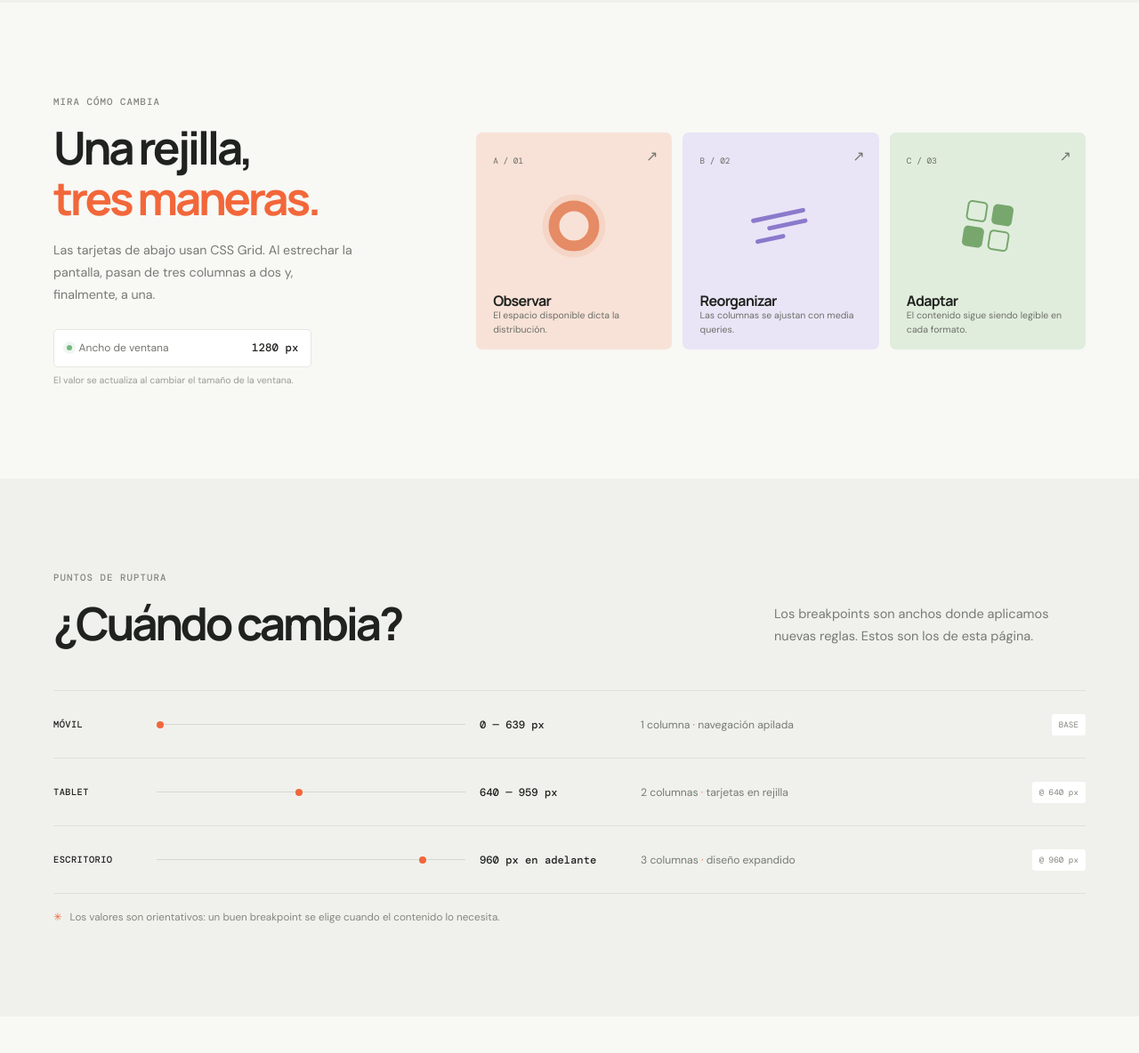
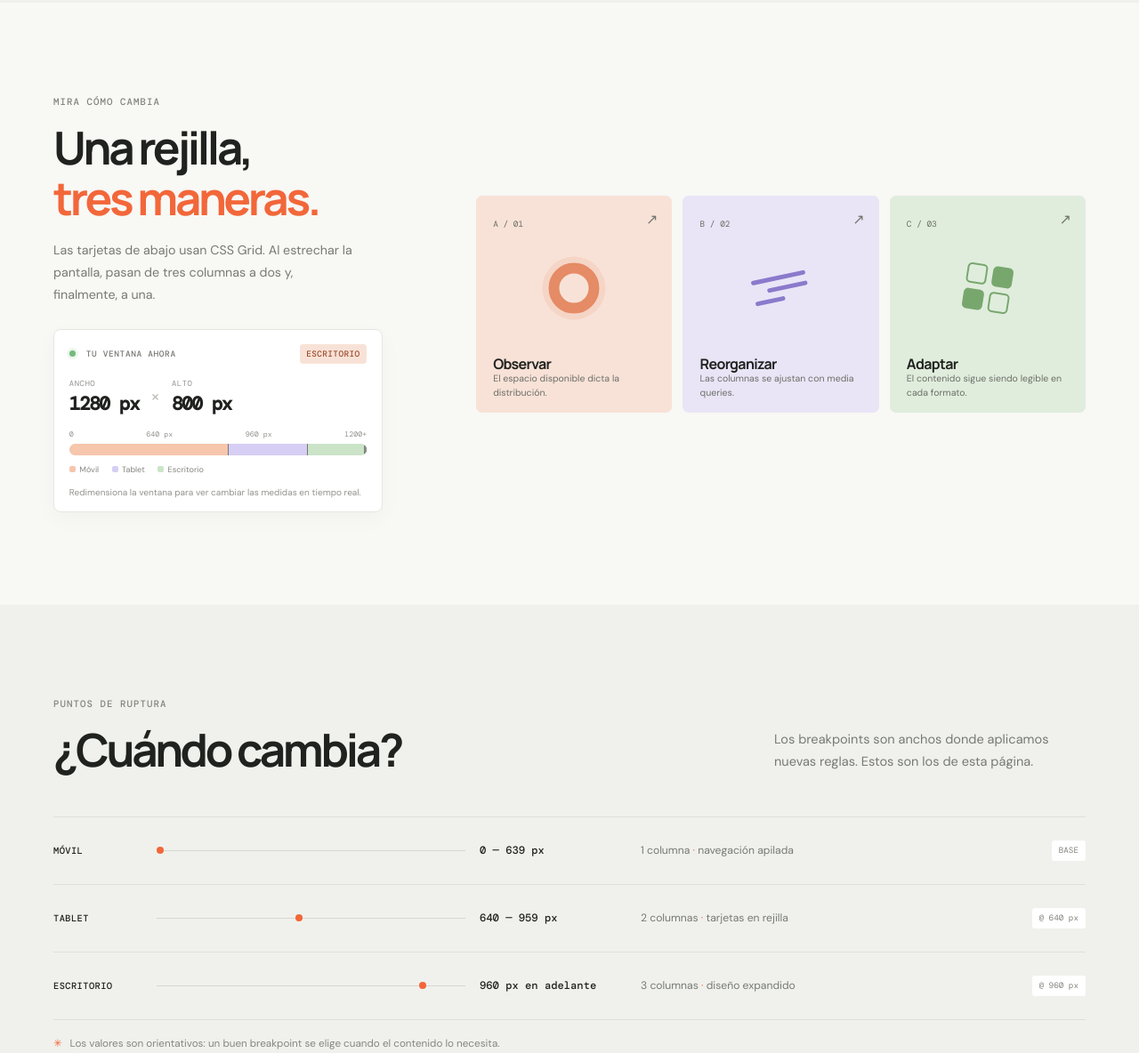
Before and after one commit to victoreuniv/mockup-responsive, a plain HTML site: page index.html in a window 1280 px wide. Shown: the part 1295-2479 px from the top of the page at 89% size. Drawn offline with nearby package versions, Linux system fonts and the light colour scheme.

Commit message:
Add live viewport size and breakpoint visualizer

```diff
--- a/index.html
+++ b/index.html
@@ -6,87 +6,59 @@
   <meta name="description" content="Un ejemplo didáctico de diseño web responsivo con rejillas fluidas y media queries.">
   <title>Diseño responsivo — laboratorio visual</title>
   <link rel="stylesheet" href="styles.css">
+  <link rel="stylesheet" href="viewport.css">
 </head>
 <body>
   <a class="skip-link" href="#contenido">Saltar al contenido</a>
   <header class="site-header">
-    <a class="brand" href="#inicio" aria-label="Fluido, inicio">
-      <span class="brand-mark" aria-hidden="true">↗</span>
-      <span>fluido<span class="brand-dot">.</span></span>
-    </a>
-    <nav class="main-nav" aria-label="Navegación principal">
-      <a href="#principios">Principios</a>
-      <a href="#prueba">Pruébalo</a>
-      <a class="nav-cta" href="#breakpoints">Ver breakpoints <span aria-hidden="true">↓</span></a>
-    </nav>
+    <a class="brand" href="#inicio" aria-label="Fluido, inicio"><span class="brand-mark" aria-hidden="true">↗</span><span>fluido<span class="brand-dot">.</span></span></a>
+    <nav class="main-nav" aria-label="Navegación principal"><a href="#principios">Principios</a><a href="#prueba">Pruébalo</a><a class="nav-cta" href="#breakpoints">Ver breakpoints <span aria-hidden="true">↓</span></a></nav>
   </header>
-
   <main id="contenido">
     <section class="hero page-wrap" id="inicio">
-      <div class="hero-copy">
-        <p class="eyebrow"><span class="live-dot"></span> LABORATORIO DE DISEÑO WEB</p>
-        <h1>Una web.<br>Todos los <span>tamaños.</span></h1>
-        <p class="intro">El diseño responsivo adapta la presentación al espacio disponible. Cambia el ancho de esta ventana y observa cómo se reorganiza la página.</p>
-        <a class="text-link" href="#prueba">Explorar el ejemplo <span aria-hidden="true">→</span></a>
-      </div>
-      <div class="hero-art" aria-label="Ilustración adaptable de tres pantallas: móvil, tablet y escritorio" role="img">
-        <div class="art-glow"></div>
-        <div class="screen screen-desktop"><div class="screen-top"><i></i><i></i><i></i></div><div class="screen-content"><b></b><span></span><span></span><div class="mini-grid"><i></i><i></i><i></i></div></div></div>
-        <div class="screen screen-tablet"><div class="screen-top"><i></i><i></i><i></i></div><div class="screen-content"><b></b><span></span><span></span><div class="mini-grid"><i></i><i></i><i></i></div></div></div>
-        <div class="screen screen-mobile"><div class="screen-top"><i></i><i></i><i></i></div><div class="screen-content"><b></b><span></span><span></span><div class="mini-grid"><i></i><i></i><i></i></div></div></div>
-        <span class="art-caption">móvil <i>·</i> tablet <i>·</i> escritorio</span>
-      </div>
+      <div class="hero-copy"><p class="eyebrow"><span class="live-dot"></span> LABORATORIO DE DISEÑO WEB</p><h1>Una web.<br>Todos los <span>tamaños.</span></h1><p class="intro">El diseño responsivo adapta la presentación al espacio disponible. Cambia el ancho de esta ventana y observa cómo se reorganiza la página.</p><a class="text-link" href="#prueba">Explorar el ejemplo <span aria-hidden="true">→</span></a></div>
+      <div class="hero-art" aria-label="Ilustración adaptable de tres pantallas: móvil, tablet y escritorio" role="img"><div class="art-glow"></div><div class="screen screen-desktop"><div class="screen-top"><i></i><i></i><i></i></div><div class="screen-content"><b></b><span></span><span></span><div class="mini-grid"><i></i><i></i><i></i></div></div></div><div class="screen screen-tablet"><div class="screen-top"><i></i><i></i><i></i></div><div class="screen-content"><b></b><span></span><span></span><div class="mini-grid"><i></i><i></i><i></i></div></div></div><div class="screen screen-mobile"><div class="screen-top"><i></i><i></i><i></i></div><div class="screen-content"><b></b><span></span><span></span><div class="mini-grid"><i></i><i></i><i></i></div></div></div><span class="art-caption">móvil <i>·</i> tablet <i>·</i> escritorio</span></div>
       <div class="hero-meta"><span>01 — 03</span><span>Desliza para descubrir <span aria-hidden="true">↓</span></span></div>
     </section>
-
-    <section class="principles section-pad" id="principios">
-      <div class="page-wrap">
-        <div class="section-heading">
-          <div><p class="eyebrow">LAS PIEZAS CLAVE</p><h2>Flexible por diseño.</h2></div>
-          <p>En vez de crear una web distinta para cada dispositivo, usamos reglas que responden al espacio disponible.</p>
-        </div>
-        <div class="principle-grid">
+    <section class="principles section-pad" id="principios"><div class="page-wrap"><div class="section-heading"><div><p class="eyebrow">LAS PIEZAS CLAVE</p><h2>Flexible por diseño.</h2></div><p>En vez de crear una web distinta para cada dispositivo, usamos reglas que responden al espacio disponible.</p></div><div class="principle-grid">
       <article class="principle-card"><span class="card-number">01</span><div class="card-icon icon-grid" aria-hidden="true"><i></i><i></i><i></i><i></i></div><h3>Rejillas fluidas</h3><p>Columnas con <code>fr</code> y porcentajes reparten el espacio sin fijar anchos rígidos.</p><span class="card-tag">grid-template-columns: 1fr</span></article>
       <article class="principle-card"><span class="card-number">02</span><div class="card-icon icon-type" aria-hidden="true">Aa</div><h3>Unidades relativas</h3><p><code>rem</code>, <code>%</code> y <code>max-width</code> hacen que textos y bloques escalen mejor.</p><span class="card-tag">padding: 2rem</span></article>
       <article class="principle-card"><span class="card-number">03</span><div class="card-icon icon-media" aria-hidden="true"><span>↔</span></div><h3>Contenido adaptable</h3><p>Las imágenes respetan el contenedor y el menú cambia de disposición en pantallas pequeñas.</p><span class="card-tag">max-width: 100%</span></article>
+    </div></div></section>
+    <section class="demo section-pad" id="prueba"><div class="page-wrap demo-layout">
+      <div class="demo-copy"><p class="eyebrow">MIRA CÓMO CAMBIA</p><h2>Una rejilla,<br><span>tres maneras.</span></h2><p>Las tarjetas de abajo usan CSS Grid. Al estrechar la pantalla, pasan de tres columnas a dos y, finalmente, a una.</p>
+        <div class="viewport-panel" aria-live="polite" aria-label="Medidas actuales de la ventana y breakpoint activo">
+          <div class="viewport-readout"><span class="viewport-label"><i class="viewport-live-dot"></i> TU VENTANA AHORA</span><span class="viewport-device" id="viewport-device">—</span></div>
+          <div class="viewport-dimensions"><div><span>ANCHO</span><strong id="viewport-width">—</strong></div><i class="dimension-cross" aria-hidden="true">×</i><div><span>ALTO</span><strong id="viewport-height">—</strong></div></div>
+          <div class="ruler-wrap"><div class="ruler-labels"><span>0</span><span>640 px</span><span>960 px</span><span>1200+</span></div><div class="viewport-ruler" role="img" aria-label="Regla visual del ancho de ventana, con breakpoints en 640 y 960 píxeles"><span class="ruler-zone zone-mobile"></span><span class="ruler-zone zone-tablet"></span><span class="ruler-zone zone-desktop"></span><i class="ruler-marker" id="ruler-marker"></i><i class="ruler-break break-640"></i><i class="ruler-break break-960"></i></div><div class="ruler-legend"><span><i></i>Móvil</span><span><i></i>Tablet</span><span><i></i>Escritorio</span></div></div>
+          <p class="viewport-hint">Redimensiona la ventana para ver cambiar las medidas en tiempo real.</p>
         </div>
       </div>
-    </section>
-
-    <section class="demo section-pad" id="prueba">
-      <div class="page-wrap demo-layout">
-        <div class="demo-copy"><p class="eyebrow">MIRA CÓMO CAMBIA</p><h2>Una rejilla,<br><span>tres maneras.</span></h2><p>Las tarjetas de abajo usan CSS Grid. Al estrechar la pantalla, pasan de tres columnas a dos y, finalmente, a una.</p><div class="current-width"><span class="width-pulse"></span><span>Ancho de ventana</span><strong id="viewport-width">—</strong></div><p class="width-note">El valor se actualiza al cambiar el tamaño de la ventana.</p></div>
-        <div class="demo-grid" aria-label="Ejemplo de rejilla responsiva con tres tarjetas">
-          <article class="demo-card card-orange"><span class="demo-card-index">A / 01</span><div class="shape shape-circle"></div><h3>Observar</h3><p>El espacio disponible dicta la distribución.</p><span class="card-arrow" aria-hidden="true">↗</span></article>
-          <article class="demo-card card-lilac"><span class="demo-card-index">B / 02</span><div class="shape shape-lines"><i></i><i></i><i></i></div><h3>Reorganizar</h3><p>Las columnas se ajustan con media queries.</p><span class="card-arrow" aria-hidden="true">↗</span></article>
-          <article class="demo-card card-green"><span class="demo-card-index">C / 03</span><div class="shape shape-squares"><i></i><i></i><i></i><i></i></div><h3>Adaptar</h3><p>El contenido sigue siendo legible en cada formato.</p><span class="card-arrow" aria-hidden="true">↗</span></article>
-        </div>
-      </div>
-    </section>
-
-    <section class="breakpoints section-pad" id="breakpoints">
-      <div class="page-wrap">
-        <div class="section-heading breakpoint-heading"><div><p class="eyebrow">PUNTOS DE RUPTURA</p><h2>¿Cuándo cambia?</h2></div><p>Los breakpoints son anchos donde aplicamos nuevas reglas. Estos son los de esta página.</p></div>
-        <div class="breakpoint-list">
+      <div class="demo-grid" aria-label="Ejemplo de rejilla responsiva con tres tarjetas"><article class="demo-card card-orange"><span class="demo-card-index">A / 01</span><div class="shape shape-circle"></div><h3>Observar</h3><p>El espacio disponible dicta la distribución.</p><span class="card-arrow" aria-hidden="true">↗</span></article><article class="demo-card card-lilac"><span class="demo-card-index">B / 02</span><div class="shape shape-lines"><i></i><i></i><i></i></div><h3>Reorganizar</h3><p>Las columnas se ajustan con media queries.</p><span class="card-arrow" aria-hidden="true">↗</span></article><article class="demo-card card-green"><span class="demo-card-index">C / 03</span><div class="shape shape-squares"><i></i><i></i><i></i><i></i></div><h3>Adaptar</h3><p>El contenido sigue siendo legible en cada formato.</p><span class="card-arrow" aria-hidden="true">↗</span></article></div>
+    </div></section>
+    <section class="breakpoints section-pad" id="breakpoints"><div class="page-wrap"><div class="section-heading breakpoint-heading"><div><p class="eyebrow">PUNTOS DE RUPTURA</p><h2>¿Cuándo cambia?</h2></div><p>Los breakpoints son anchos donde aplicamos nuevas reglas. Estos son los de esta página.</p></div><div class="breakpoint-list">
       <div class="breakpoint-row"><span class="bp-device">MÓVIL</span><span class="bp-line"><i></i></span><strong>0 — 639 px</strong><span class="bp-change">1 columna <span>·</span> navegación apilada</span><span class="bp-status">BASE</span></div>
       <div class="breakpoint-row"><span class="bp-device">TABLET</span><span class="bp-line"><i></i></span><strong>640 — 959 px</strong><span class="bp-change">2 columnas <span>·</span> tarjetas en rejilla</span><span class="bp-status">@ 640 px</span></div>
       <div class="breakpoint-row"><span class="bp-device">ESCRITORIO</span><span class="bp-line"><i></i></span><strong>960 px en adelante</strong><span class="bp-change">3 columnas <span>·</span> diseño expandido</span><span class="bp-status">@ 960 px</span></div>
-        </div>
-        <p class="breakpoint-footnote"><span aria-hidden="true">✳</span> Los valores son orientativos: un buen breakpoint se elige cuando el contenido lo necesita.</p>
-      </div>
-    </section>
-
-    <section class="takeaway page-wrap">
-      <div class="takeaway-icon" aria-hidden="true">✳</div><div><p class="eyebrow">EN RESUMEN</p><h2>El diseño se adapta.<br><span>La experiencia permanece.</span></h2></div><a href="#inicio" class="back-top">Volver arriba <span aria-hidden="true">↑</span></a>
-    </section>
+    </div><p class="breakpoint-footnote"><span aria-hidden="true">✳</span> Los valores son orientativos: un buen breakpoint se elige cuando el contenido lo necesita.</p></div></section>
+    <section class="takeaway page-wrap"><div class="takeaway-icon" aria-hidden="true">✳</div><div><p class="eyebrow">EN RESUMEN</p><h2>El diseño se adapta.<br><span>La experiencia permanece.</span></h2></div><a href="#inicio" class="back-top">Volver arriba <span aria-hidden="true">↑</span></a></section>
   </main>
-
   <footer class="site-footer"><div class="page-wrap footer-inner"><a class="brand" href="#inicio"><span class="brand-mark" aria-hidden="true">↗</span><span>fluido<span class="brand-dot">.</span></span></a><p>Actividad didáctica · Diseño responsivo</p><span>Hecho para cualquier pantalla <span aria-hidden="true">♡</span></span></div></footer>
   <script>
     const widthOutput = document.querySelector('#viewport-width');
-    const updateWidth = () => { widthOutput.textContent = `${window.innerWidth} px`; };
-    updateWidth();
-    window.addEventListener('resize', updateWidth, { passive: true });
+    const heightOutput = document.querySelector('#viewport-height');
+    const deviceOutput = document.querySelector('#viewport-device');
+    const ruler = document.querySelector('.viewport-ruler');
+    const updateViewport = () => {
+      const width = window.innerWidth;
+      const height = window.innerHeight;
+      widthOutput.textContent = `${width} px`;
+      heightOutput.textContent = `${height} px`;
+      deviceOutput.textContent = width < 640 ? 'MÓVIL' : width < 960 ? 'TABLET' : 'ESCRITORIO';
+      ruler.style.setProperty('--viewport-progress', `${Math.min(width / 1200 * 100, 100)}%`);
+    };
+    updateViewport();
+    window.addEventListener('resize', updateViewport, { passive: true });
   </script>
 </body>
 </html>
```
Lines whose indentation alone changed are shown as unchanged.
